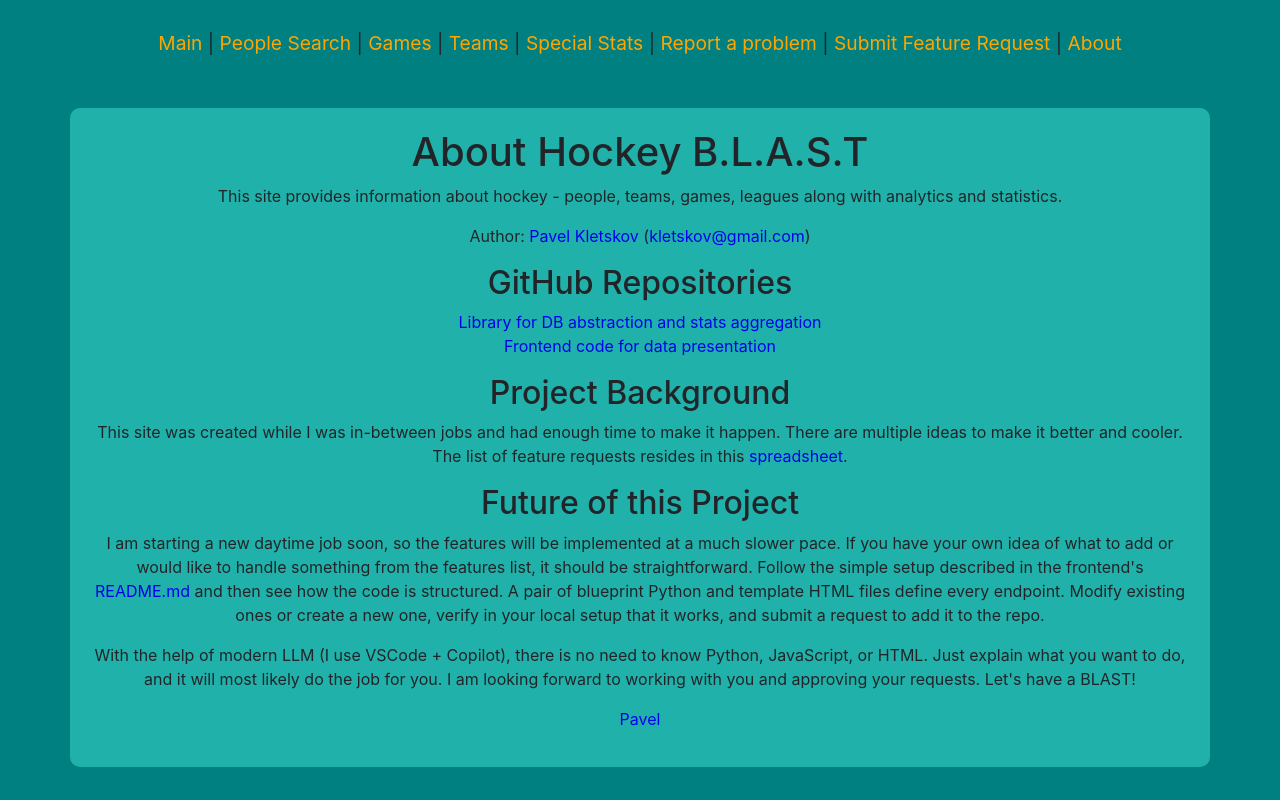
After one commit to kletskov/hockey-blast-frontend, a Flask app: page /about in a window 1280 px wide. The commit adds this page. Run offline with Flask 3, Linux system fonts and the light colour scheme; some libraries are stand-ins or nearby versions.

Commit message:
Added about endpoint

```diff
--- a/app.py
+++ b/app.py
@@ -37,6 +37,7 @@ from blueprints.game_shootout import game_shootout_bp
 from blueprints.version import version_bp
 from blueprints.dropdowns import dropdowns_bp
 from blueprints.games import games_bp
+from blueprints.about import about_bp
 
 # BLOCKED_USER_AGENT = "Mozilla/5.0 (Linux; Android 6.0.1; Nexus 5X Build/MMB29P) AppleWebKit/537.36 (KHTML, like Gecko) Chrome/132.0.6834.83 Mobile Safari/537.36 (compatible; GoogleOther)"
 # BLOCKED_IPS = ["66.249.72.103", "66.249.72.204"]
@@ -89,6 +90,7 @@ def create_app(db_name):
     app.register_blueprint(version_bp)
     app.register_blueprint(games_bp, url_prefix='/games')
     app.register_blueprint(dropdowns_bp, url_prefix='/dropdowns')
+    app.register_blueprint(about_bp)
 
     # @app.before_request
     # def before_request():
@@ -166,6 +168,10 @@ def create_app(db_name):
     def robots_txt():
         return send_from_directory(app.root_path, 'robots.txt')
 
+    @app.route('/about')
+    def about():
+        return render_template('about.html')
+
     return app
 
 def run_app(app, port):
--- /dev/null
+++ b/blueprints/about.py
@@ -0,0 +1,7 @@
+from flask import Blueprint, render_template
+
+about_bp = Blueprint('about', __name__)
+
+@about_bp.route('/about')
+def about():
+    return render_template('about.html')
--- /dev/null
+++ b/templates/about.html
@@ -0,0 +1,39 @@
+{% extends "base.html" %}
+
+{% block title %}About Hockey B.L.A.S.T{% endblock %}
+
+{% block content %}
+<div style="text-align: center;">
+    <h1>About Hockey B.L.A.S.T</h1>
+    <p>This site provides information about hockey - people, teams, games, leagues along with analytics and statistics.
+    </p>
+    <p>Author: <a href="https://hockey-blast.com/human_stats/human_stats?human_id=117076&top_n=20">Pavel Kletskov</a>
+        (<a href="mailto:kletskov@gmail.com">kletskov@gmail.com</a>)</p>
+
+    <h2>GitHub Repositories</h2>
+    <p>
+        <a href="https://github.com/kletskov/hockey-blast-common-lib">Library for DB abstraction and stats
+            aggregation</a><br>
+        <a href="https://github.com/kletskov/hockey-blast-frontend">Frontend code for data presentation</a>
+    </p>
+
+    <h2>Project Background</h2>
+    <p>This site was created while I was in-between jobs and had enough time to make it happen. There are multiple ideas
+        to make it better and cooler. The list of feature requests resides in this <a
+            href="https://docs.google.com/spreadsheets/d/1S08CGLYeZUliNHHQxgy227yq5hlLcWjN2J44A8TnkXM/edit?usp=sharing">spreadsheet</a>.
+    </p>
+
+    <h2>Future of this Project</h2>
+    <p>I am starting a new daytime job soon, so the features will be implemented at a much slower pace. If you have your
+        own idea of what to add or would like to handle something from the features list, it should be straightforward.
+        Follow the simple setup described in the frontend's <a
+            href="https://github.com/kletskov/hockey-blast-frontend/blob/main/README.md">README.md</a> and then see how
+        the code is structured. A pair of blueprint Python and template HTML files define every endpoint. Modify
+        existing ones or create a new one, verify in your local setup that it works, and submit a request to add it to
+        the repo.</p>
+    <p>With the help of modern LLM (I use VSCode + Copilot), there is no need to know Python, JavaScript, or HTML. Just
+        explain what you want to do, and it will most likely do the job for you. I am looking forward to working with
+        you and approving your requests. Let's have a BLAST!</p>
+    <p><a href="https://hockey-blast.com/human_stats/human_stats?human_id=117076&top_n=20">Pavel</a></p>
+</div>
+{% endblock %}
--- a/templates/base.html
+++ b/templates/base.html
@@ -87,7 +87,8 @@
         <a href="{{ url_for('search_teams.search_teams') }}">Teams</a> |
         <a href="{{ url_for('special_stats') }}">Special Stats</a> |
         <a href="mailto:info@hockey-blast.com">Report a problem</a> |
-        <a href="https://forms.gle/YJuJ9Jw4Xxrz5JLQ9">Submit Feature Request</a>
+        <a href="https://forms.gle/YJuJ9Jw4Xxrz5JLQ9">Submit Feature Request</a> |
+        <a href="{{ url_for('about') }}">About</a>
     </nav>
     <div class="container">
         {% block content %}{% endblock %}
```
